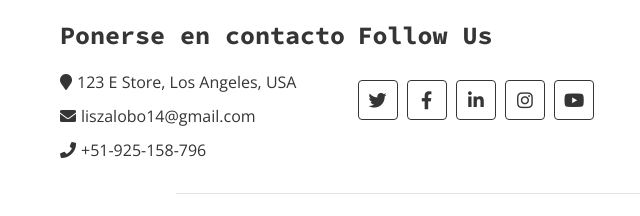
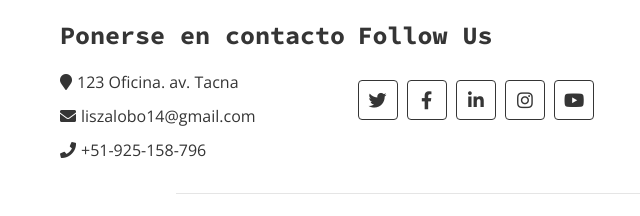
Before and after one commit to LUZ-RAMIREZ/tienda_ropas, a plain HTML site: page cart.html in a window 1280 px wide. Shown: the part 816-1032 px from the top of the page, 0-640 px from the left. Drawn offline with nearby package versions, Linux system fonts and the light colour scheme.

Commit message:
actualizacion

```diff
--- a/cart.html
+++ b/cart.html
@@ -2,7 +2,7 @@
 <html lang="en">
     <head>
         <meta charset="utf-8">
-        <title>E Store - eCommerce HTML Template</title>
+        <title>Store Double Fashion</title>
         <meta content="width=device-width, initial-scale=1.0" name="viewport">
         <meta content="eCommerce HTML Template Free Download" name="keywords">
         <meta content="eCommerce HTML Template Free Download" name="description">
@@ -282,7 +282,7 @@
                         <div class="footer-widget">
                             <h2>Ponerse en contacto</h2>
                             <div class="contact-info">
-                                <p><i class="fa fa-map-marker"></i>123 E Store, Los Angeles, USA</p>
+                                <p><i class="fa fa-map-marker"></i>123 Oficina. av. Tacna</p>
                                 <p><i class="fa fa-envelope"></i>liszalobo14@gmail.com</p>
                                 <p><i class="fa fa-phone"></i>+51-925-158-796</p>
                             </div>
```
Also changed, not shown: checkout.html (+1 -1 lines), index.html (+1 -1 lines), login.html (+1 -1 lines), my-account.html (+1 -1 lines), product-list.html (+2 -2 lines).
